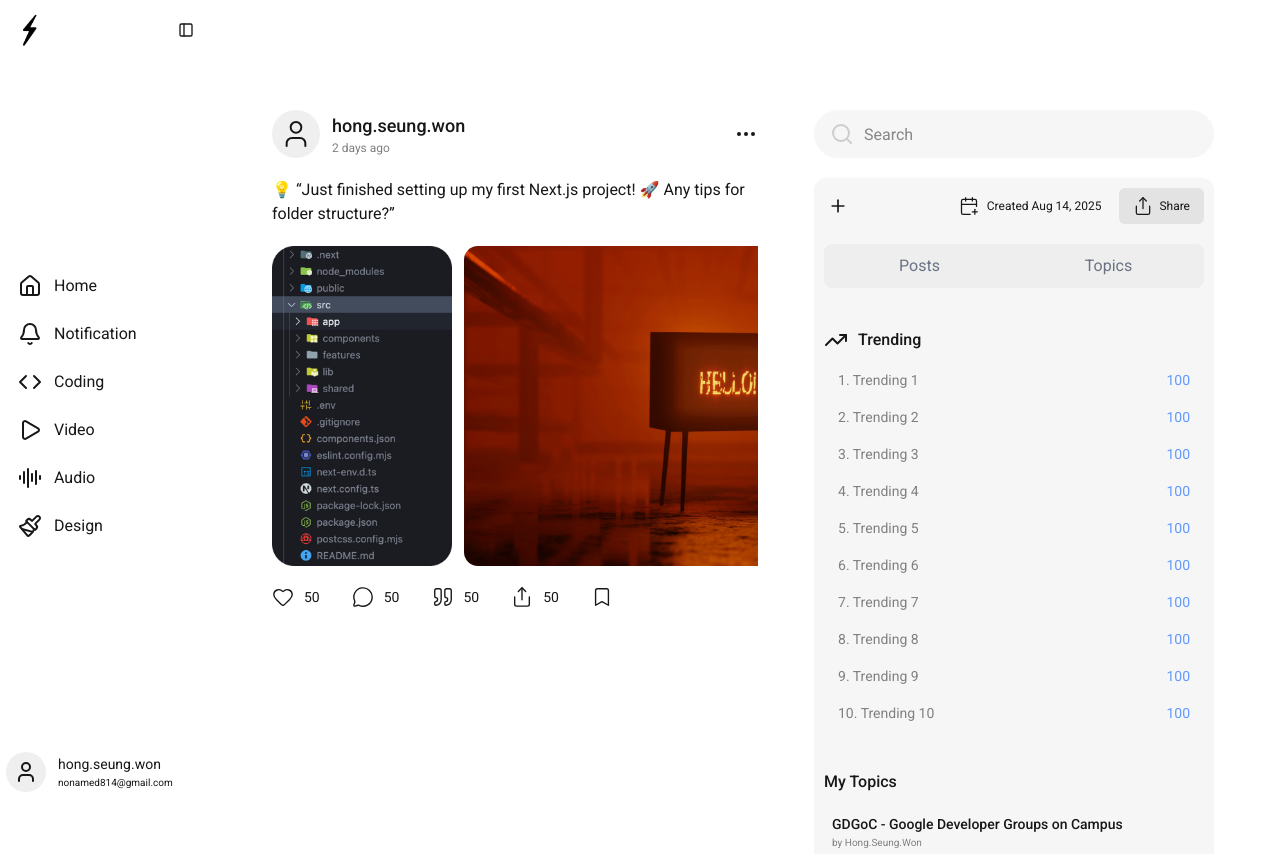
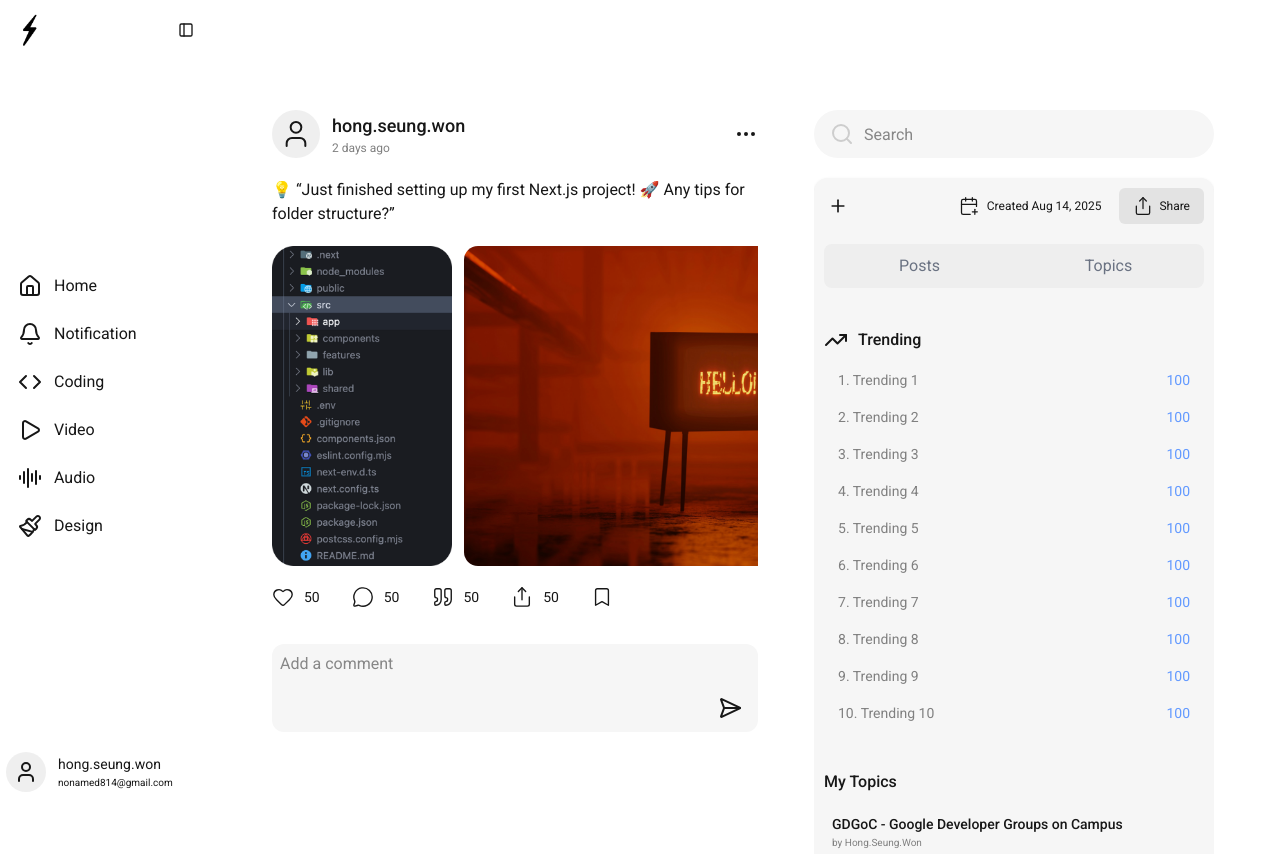
Before and after one commit to seungwonHong/TimeLine, a Next.js app: page /post-detail/1 in a window 1280 px wide. Built offline with nearby package versions, Linux system fonts and the light colour scheme.

Commit message:
fix:favicon 바꿈

```diff
--- a/src/app/(app)/post-detail/[id]/page.tsx
+++ b/src/app/(app)/post-detail/[id]/page.tsx
@@ -2,6 +2,8 @@
 import Post from "@/shared/components/post components/Post";
 import SidePanel from "@/shared/components/side panel/SidePanel";
 import MobilePostButton from "@/features/main/components/MobilePostButton";
+import Input from "@/shared/components/Input";
+import { SendHorizontal } from "lucide-react";
 
 const PostDetail = async ({ params }: { params: Promise<{ id: string }> }) => {
   const { id } = await params;
@@ -16,6 +18,19 @@
             <Post id={id} />
 
             {/* 댓글 입력 */}
+            <div className="relative">
+              <Input
+                type="textarea"
+                placeholder="Add a comment"
+                wrapperClassName="w-full xl:mt-[3.6rem] lg:mt-[2.4rem] md:mt-[2rem] mt-[1.6rem]"
+                inputClassName="w-full lg:rounded-[1.2rem] md:rounded-[0.8rem] rounded-[1.2rem] lg:py-[0.8rem] lg:pl-[0.8rem] lg:pr-[4.8rem] py-[0.6rem] pl-[0.6rem] pr-[4.2rem] 2xl:text-[1.8rem] lg:text-[1.6rem] md:text-[1.4rem] text-[1.6rem] font-normal"
+                textareaRows={3}
+                autoResize={true}
+              />
+              <SendHorizontal className="absolute bottom-[1.6rem] right-[1.6rem] cursor-pointer" />
+            </div>
+
+            {/* 댓글 목록 */}
           </div>
 
           {/* 사이드 패널 */}
--- a/src/app/layout.tsx
+++ b/src/app/layout.tsx
@@ -103,8 +103,8 @@
         media: "(prefers-color-scheme: dark)",
       },
     ],
-    shortcut: "/favicon.png", // 라이트 모드용 (기본값)
-    apple: "/favicon.png", // 라이트 모드용 (기본값)
+    shortcut: "/faviconDark.png", // 라이트 모드용 (기본값)
+    apple: "/faviconDark.png", // 라이트 모드용 (기본값)
   },
 };
 
--- a/src/shared/components/Input.tsx
+++ b/src/shared/components/Input.tsx
@@ -1,5 +1,5 @@
 "use client";
-import React, { useState, forwardRef, Ref } from "react";
+import React, { useState, forwardRef, Ref, useRef } from "react";
 import { TriangleAlert } from "lucide-react";
 import { Eye } from "lucide-react";
 import { EyeOff } from "lucide-react";
@@ -17,6 +17,8 @@
   wrapperClassName?: string;
   error?: string;
   add?: boolean;
+  textareaRows?: number;
+  autoResize?: boolean;
   addHandler?: () => void;
 }
 
@@ -33,12 +35,23 @@
       error,
       add,
       addHandler,
+      textareaRows = 5,
+      autoResize = false,
       ...rest
     },
     ref
   ) => {
     const [viewPassword, setViewPassword] = useState(false);
     const [inputType, setInputType] = useState(type);
+    const textareaRef = useRef<HTMLTextAreaElement>(null);
+
+    const adjustTextareaHeight = () => {
+      const textarea = textareaRef.current;
+      if (textarea) {
+        textarea.style.height = "auto";
+        textarea.style.height = `${textarea.scrollHeight}px`;
+      }
+    };
 
     return (
       <div className={`${wrapperClassName} flex flex-col`}>
@@ -65,9 +78,26 @@
           )}
           {type === "textarea" ? (
             <textarea
-              ref={ref as React.Ref<HTMLTextAreaElement>}
+              ref={
+                autoResize
+                  ? (node) => {
+                      if (typeof ref === "function") {
+                        ref(node);
+                      } else if (ref) {
+                        ref.current = node;
+                      }
+                      // 내부 textareaRef에도 할당 (높이 조정용)
+                      textareaRef.current = node;
+                      // 초기 높이 조정
+                      if (node) {
+                        adjustTextareaHeight();
+                      }
+                    }
+                  : (ref as React.Ref<HTMLTextAreaElement>)
+              }
               placeholder={placeholder}
-              rows={5}
+              onInput={autoResize ? adjustTextareaHeight : undefined}
+              rows={textareaRows}
               className={`bg-[var(--color-input-bg)] border-none outline-none resize-none ${inputClassName}`}
               id={label}
               {...(rest as React.TextareaHTMLAttributes<HTMLTextAreaElement>)}
```
